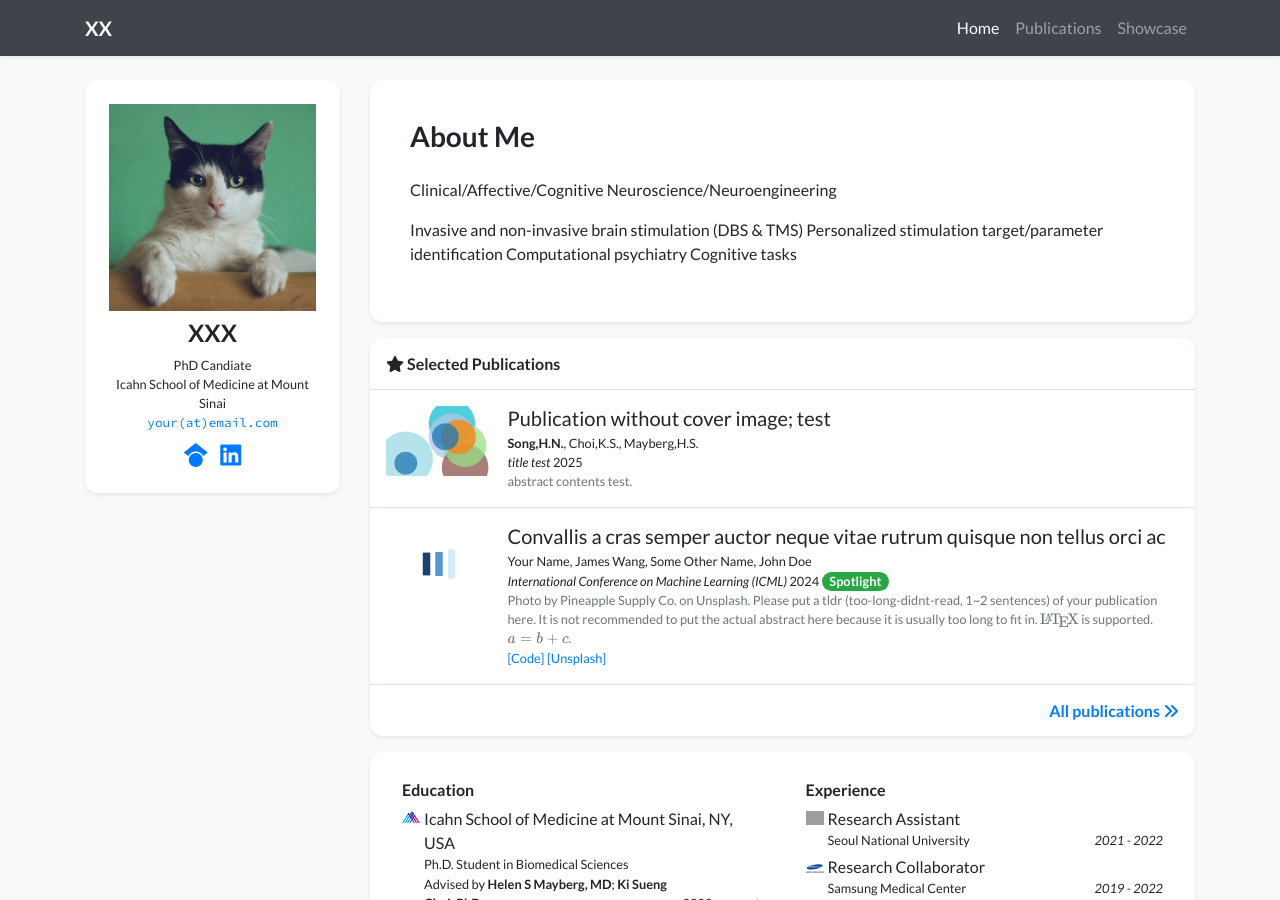
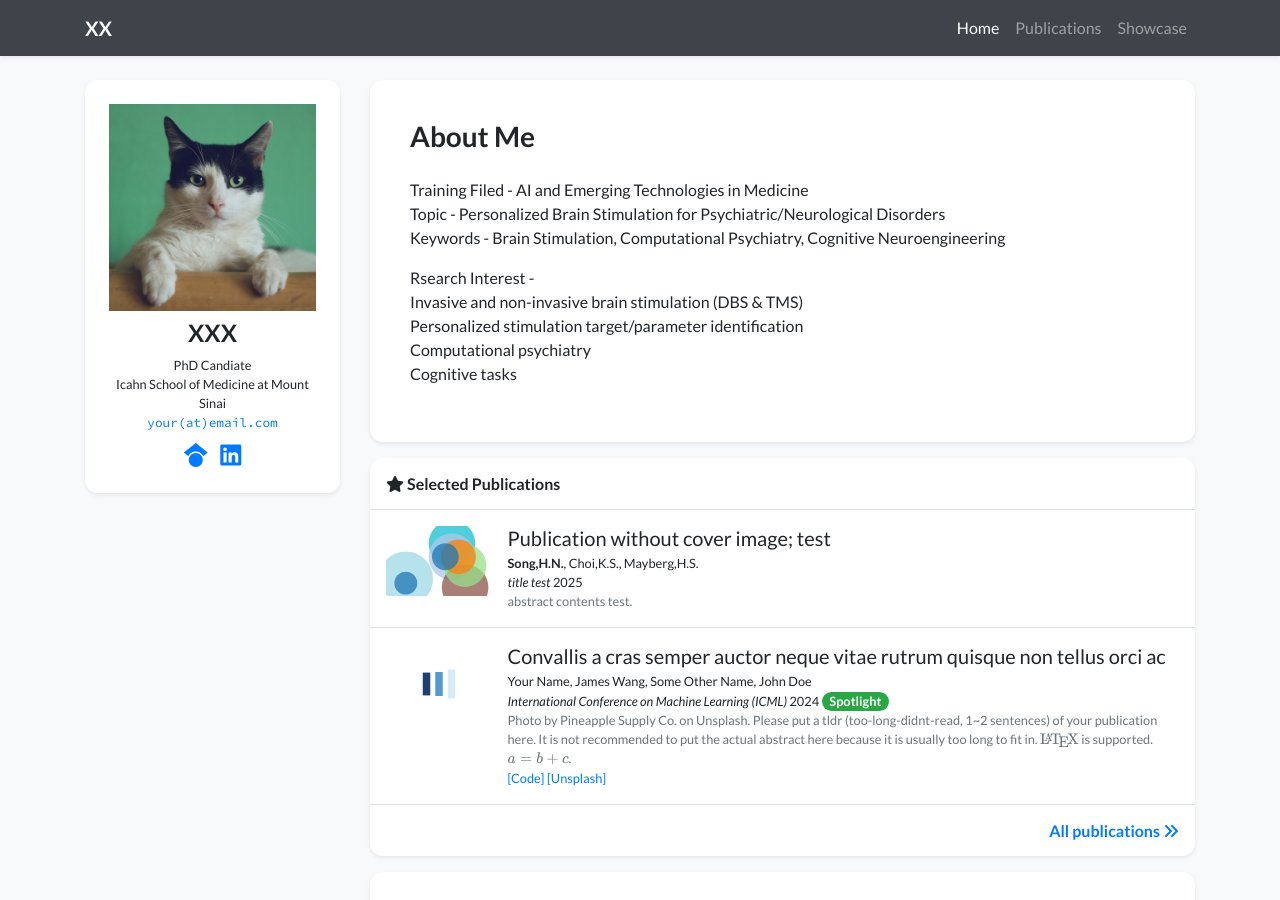
Before and after one commit to ha-neul-song/ha-neul-song.github.io, a Jekyll site: the page built from index.html, in a window 1280 px wide and 900 px high. Built offline with Jekyll 4.4.1, drawn with Linux system fonts in a browser that asks for light colours; nearby versions of some CDN libraries; a style sheet for code colours, icons or effects is not loaded; grey boxes are pictures that could not be loaded.

Commit message:
Update profile.yml

```diff
--- a/_data/profile.yml
+++ b/_data/profile.yml
@@ -22,12 +22,15 @@ linkedin: ha-neul-song-077b2423b
 short_bio_text_justify: false
 short_bio: >-
   <p>
-    Clinical/Affective/Cognitive Neuroscience/Neuroengineering
+    Training Filed - AI and Emerging Technologies in Medicine <br/>
+    Topic - Personalized Brain Stimulation for Psychiatric/Neurological Disorders <br/>
+    Keywords - Brain Stimulation, Computational Psychiatry, Cognitive Neuroengineering
   </p>
   <p>
-    Invasive and non-invasive brain stimulation (DBS & TMS)
-    Personalized stimulation target/parameter identification
-    Computational psychiatry
+    Rsearch Interest - <br/>
+    Invasive and non-invasive brain stimulation (DBS & TMS) <br/>
+    Personalized stimulation target/parameter identification <br/>
+    Computational psychiatry <br/>
     Cognitive tasks
   </p>
 #    A <a href="https://en.wikipedia.org/wiki/Bicolor_cat" target="_blank">bicolor cat</a> is a cat with white fur combined with fur of some other colour, for example solid black, tabby, or colourpointed.
```
